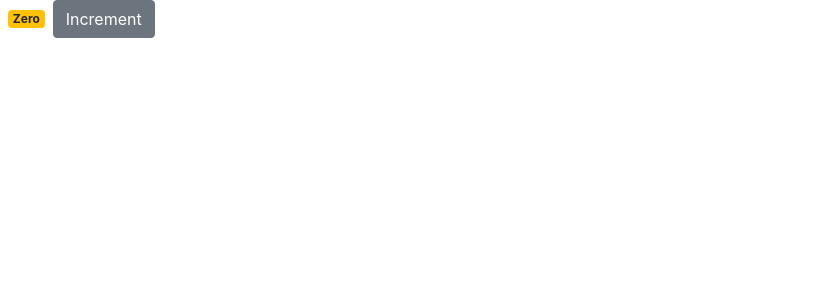
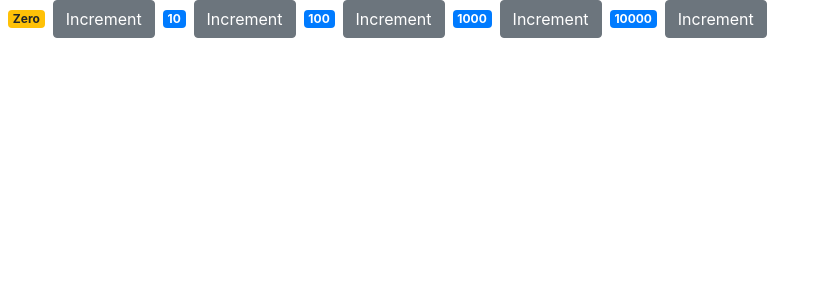
Before and after one commit to AD0791/formation, a React (Create React App) app in the folder Mosh/React/counter-app/: page / in a window 1280 px wide. Shown: the top 300 px of the page, without its empty margins (0-822 px from the left). Built offline with nearby package versions, Linux system fonts and the light colour scheme.

Commit message:
passing children

```diff
--- a/Mosh/React/counter-app/src/components/counter.jsx
+++ b/Mosh/React/counter-app/src/components/counter.jsx
@@ -1,12 +1,15 @@
 import React, { Component } from "react";
 
 class Counter extends Component {
+  // we will get the props from our counter.jsx files
+  // which is set on the COunter components
+  // we rename the count to value
   state = {
-    count: 0
+    value: this.props.value
   };
 
   handleIncrement = () => {
-    this.setState({ count: this.state.count + 1 });
+    this.setState({ value: this.state.value + 1 });
   };
   render() {
     return (
@@ -24,12 +27,12 @@ class Counter extends Component {
 
   getBadgeClasses() {
     let classes = "badge m-2 badge-";
-    classes += this.state.count === 0 ? "warning" : "primary";
+    classes += this.state.value === 0 ? "warning" : "primary";
     return classes;
   }
 
   formatCount() {
-    const { count } = this.state;
+    const { value: count } = this.state;
     // check if it's 0
     return count === 0 ? "Zero" : count;
   }
--- /dev/null
+++ b/Mosh/React/counter-app/src/components/counters.jsx
@@ -0,0 +1,26 @@
+import React, { Component } from "react";
+import Counter from "./counter";
+
+class Counters extends Component {
+  state = {
+    counters: [
+      { id: 1, value: 0 },
+      { id: 2, value: 10 },
+      { id: 3, value: 100 },
+      { id: 4, value: 1000 },
+      { id: 5, value: 10000 }
+    ]
+  };
+
+  render() {
+    return (
+      <React.Fragment>
+        {this.state.counters.map(counter => (
+          <Counter key={counter.id} value={counter.value} />
+        ))}
+      </React.Fragment>
+    );
+  }
+}
+
+export default Counters;
```
Also changed, not shown: Mosh/React/counter-app/src/index.js (+4 -4 lines), 1 other file (tests, documents, lock files or other folders).
